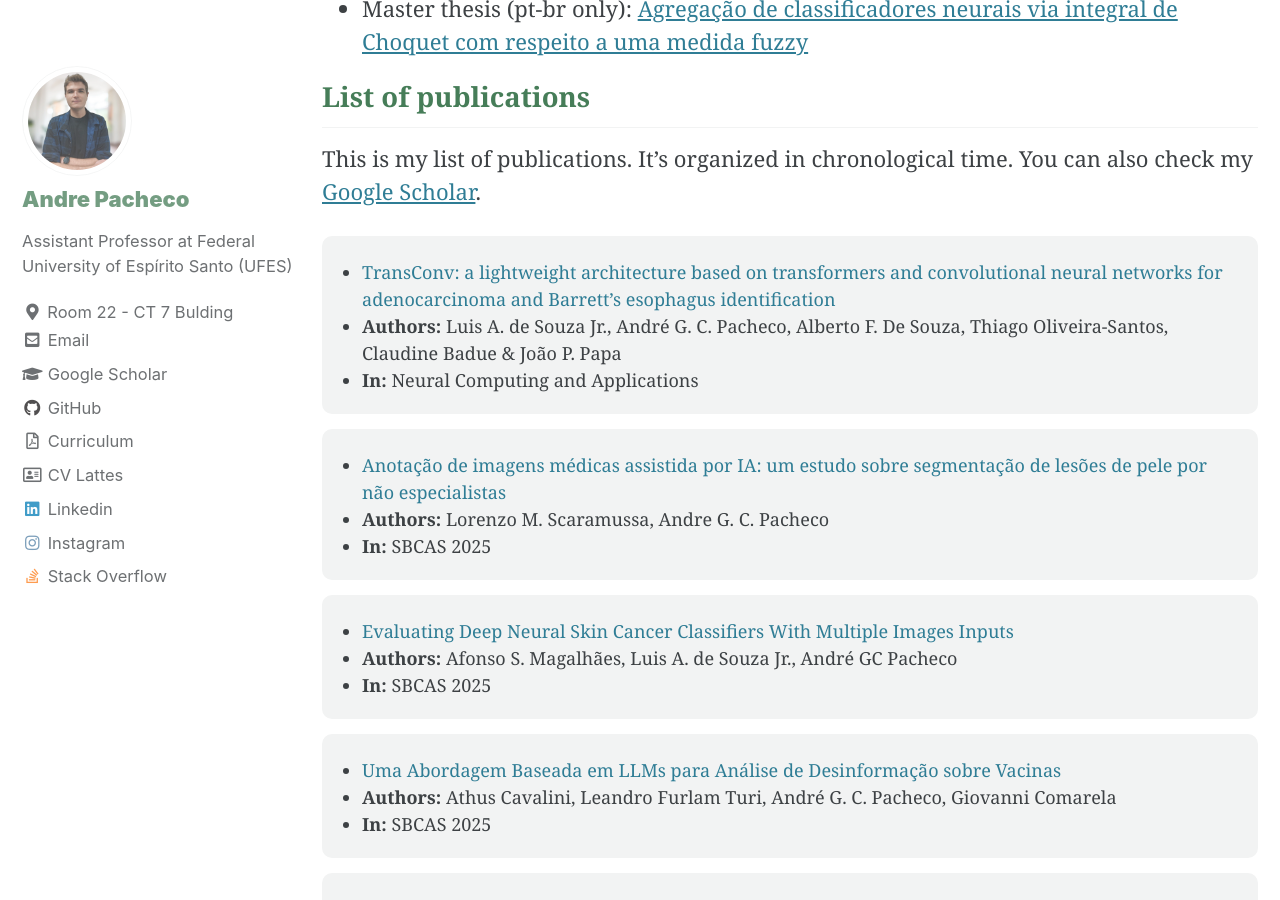
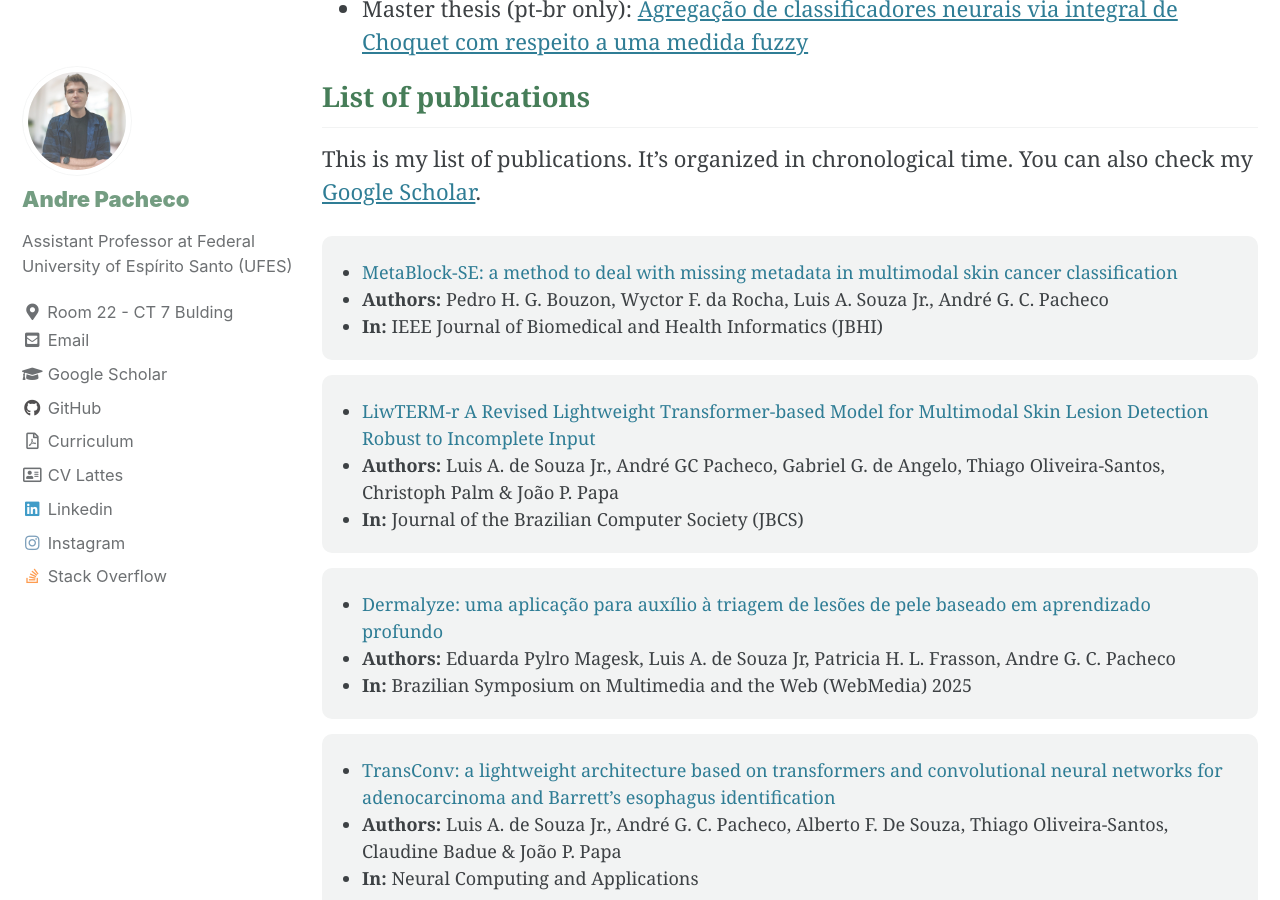
Before and after one commit to paaatcha/paaatcha.github.io, a Jekyll site: the page built from _pages/research.md, in a window 1280 px wide and 900 px high, scrolled down 1849 px. Built offline with Jekyll 4.4.1, drawn with Linux system fonts in a browser that asks for light colours; cached includes are drawn as plain includes.

Commit message:
update papers

```diff
--- a/_data/papers.yml
+++ b/_data/papers.yml
@@ -7,6 +7,21 @@
 #   presentation:
 
 papers:
+  - title: "MetaBlock-SE: a method to deal with missing metadata in multimodal skin cancer classification"
+    authors: "Pedro H. G. Bouzon, Wyctor F. da Rocha, Luis A. Souza Jr., André G. C. Pacheco"
+    link: "https://github.com/life-ufes/metablock-se"
+    place: "IEEE Journal of Biomedical and Health Informatics (JBHI)"
+
+  - title: "LiwTERM-r A Revised Lightweight Transformer-based Model for Multimodal Skin Lesion Detection Robust to Incomplete Input"
+    authors: "Luis A. de Souza Jr., André GC Pacheco, Gabriel G. de Angelo, Thiago Oliveira-Santos, Christoph Palm & João P. Papa"
+    link: "#"
+    place: "Journal of the Brazilian Computer Society (JBCS)"
+
+  - title: "Dermalyze: uma aplicação para auxílio à triagem de lesões de pele baseado em aprendizado profundo"
+    authors: "Eduarda Pylro Magesk, Luis A. de Souza Jr, Patricia H. L. Frasson, Andre G. C. Pacheco"
+    link: "https://sol.sbc.org.br/index.php/webmedia/article/view/37961"
+    place: "Brazilian Symposium on Multimedia and the Web (WebMedia) 2025"
+
   - title: "TransConv: a lightweight architecture based on transformers and convolutional neural networks for adenocarcinoma and Barrett’s esophagus identification"
     authors: "Luis A. de Souza Jr., André G. C. Pacheco, Alberto F. De Souza, Thiago Oliveira-Santos, Claudine Badue & João P. Papa"
     link: "https://link.springer.com/article/10.1007/s00521-025-11299-y"
@@ -34,7 +49,7 @@ papers:
 
   - title: "In the Picture: Medical Imaging Datasets, Artifacts, and their Living Review"
     authors: "Amelia Jiménez-Sánchez et al."
-    link: "https://arxiv.org/abs/2501.10727"
+    link: "https://dl.acm.org/doi/10.1145/3715275.3732035"
     place: "ACM FAccT"
 
   - title: "Method and wearable electronic system for predicting the heart rate of a user during a physical activity, and, non-transitory computer readable storage medium"
```
